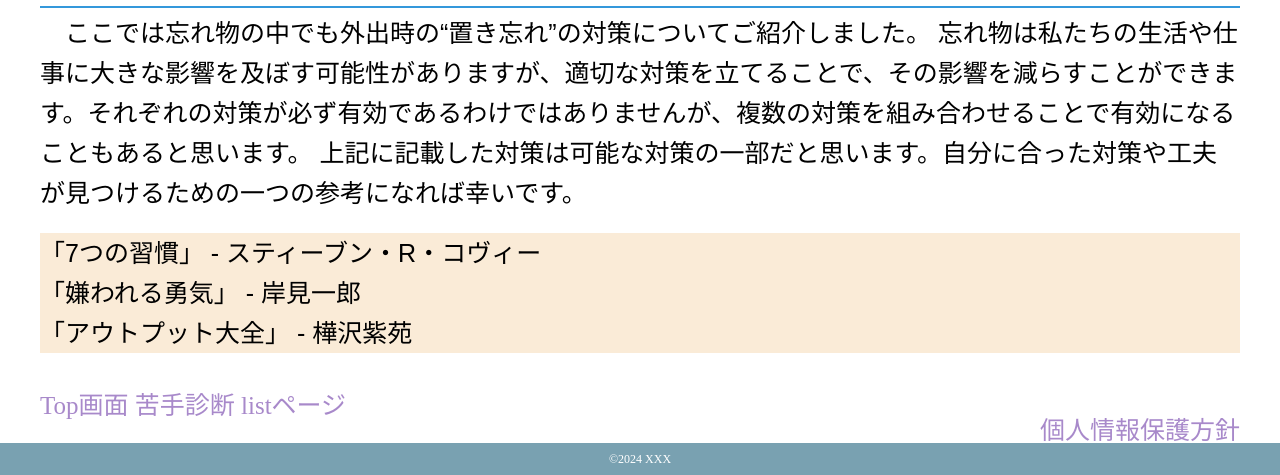
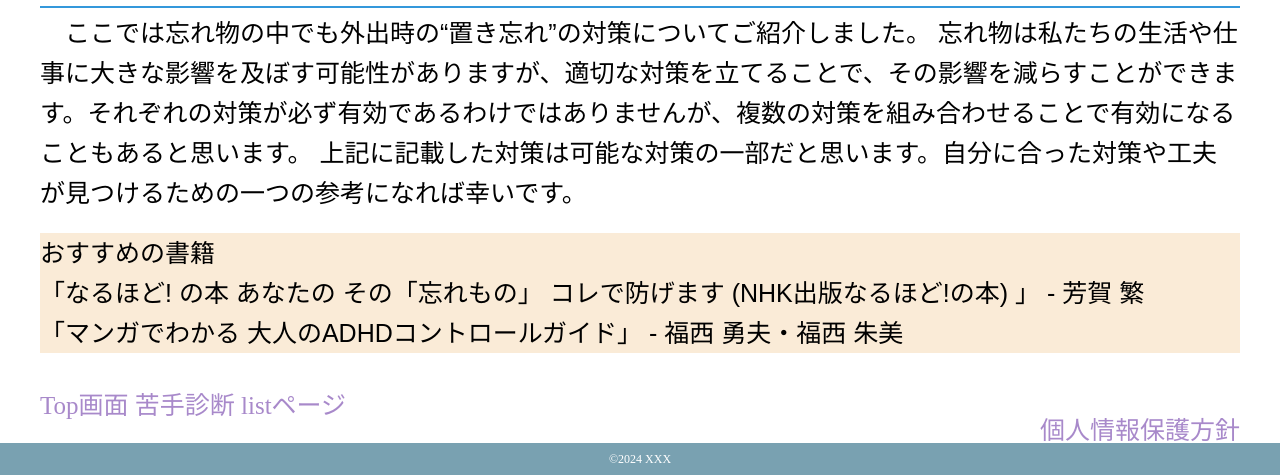
Before and after one commit to kitamura2024/lifewebapp1, a Flask app: page /nigate_a2/ in a window 1280 px wide. Shown: the part 2203-2678 px from the top of the page. Run offline with Flask 3, Linux system fonts and the light colour scheme.

Commit message:
commit second

```diff
--- a/application.py
+++ b/application.py
@@ -26,19 +26,3 @@ def nigate_a2():
 #run() メソッド
 if __name__ == '__main__':
     app.run(debug=True)
-
-#▼▼▼ここから【制御文】▼▼▼
-#商品クラス
-""" class Item:
-    def __init__(self, id, name) :
-        self.id = id
-        self.name = name
-    def __str__(self):
-        return f'商品ID : {self.id} 商品名 : {self.name}'
-
-#繰り返し
-@app.route("/for_list")
-def show_for_list():
-    item_list = [Item(1, "団子"), Item(2, "肉まん"), Item(3, "どら焼き")]
-    return render_template('for_list.html', items = item_list)
- """
--- a/templates/nigate_a2.html
+++ b/templates/nigate_a2.html
@@ -68,9 +68,9 @@
         上記に記載した対策は可能な対策の一部だと思います。自分に合った対策や工夫が見つけるための一つの参考になれば幸いです。</p>
 
         <ul>
-            <li>「7つの習慣」 - スティーブン・R・コヴィー</li>
-            <li>「嫌われる勇気」 - 岸見一郎</li>
-            <li>「アウトプット大全」 - 樺沢紫苑</li>
+            <li>おすすめの書籍</li>
+            <li>「なるほど! の本 あなたの その「忘れもの」 コレで防げます (NHK出版なるほど!の本) 」 - 芳賀 繁</li>
+            <li>「マンガでわかる 大人のADHDコントロールガイド」 - 福西 勇夫・福西 朱美</li>
         </ul>
     </article>
     {% endblock %}
```
